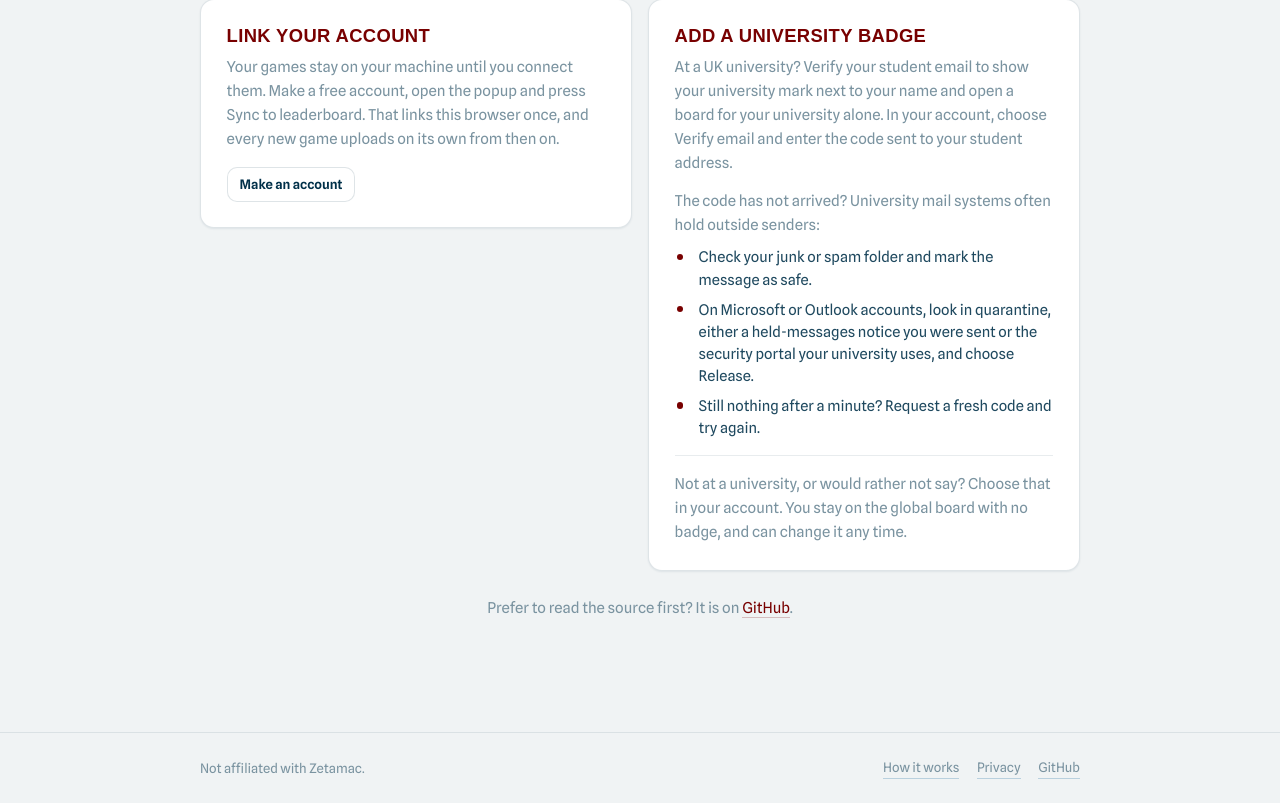
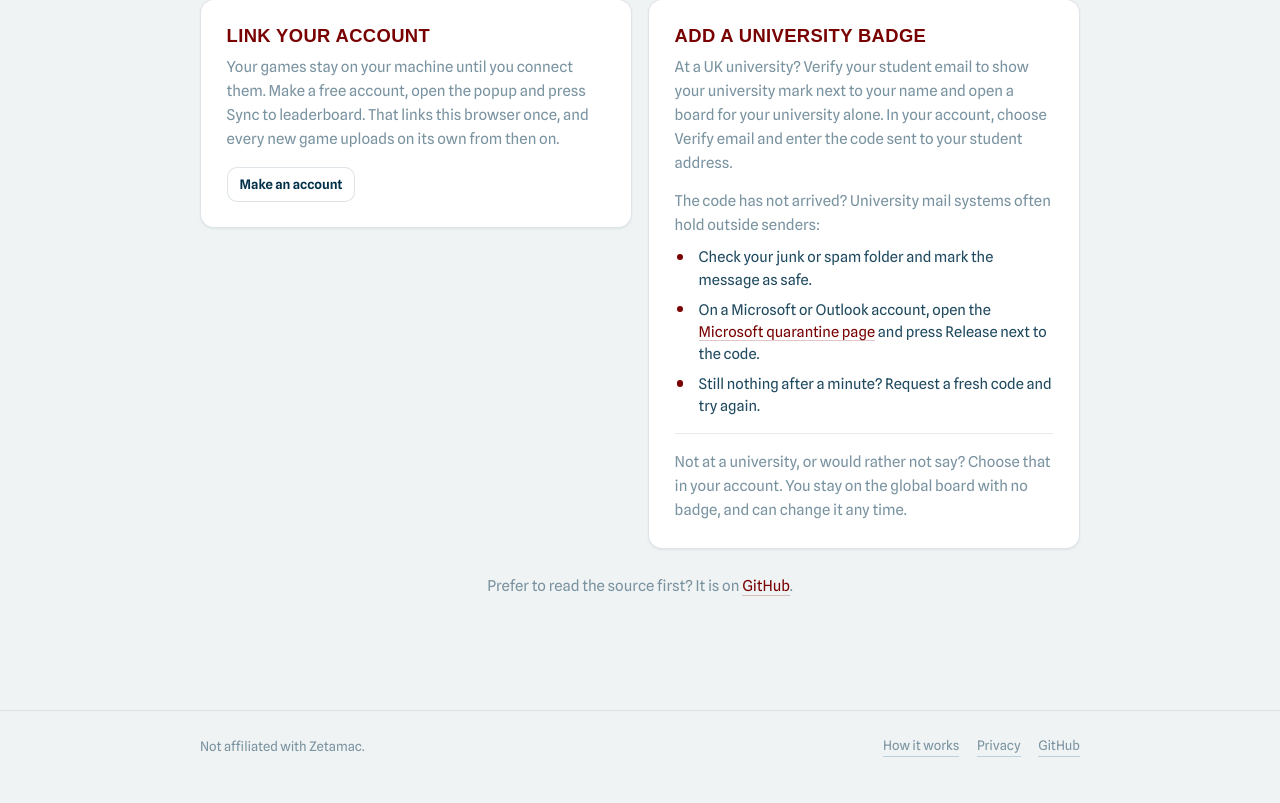
Before and after one commit to TahaKhanM/zetalog, a Next.js app in the folder apps/web/: page /how-it-works in a window 1280 px wide. Shown: the part 1663-2466 px from the top of the page. After the commit the page ends 2444 px from the top, so only its background shows below. Built offline with nearby package versions, Linux system fonts and the light colour scheme; no server answers; a web font is replaced by a local one.

Commit message:
feat(web): link straight to the Microsoft quarantine page
Give the badge step a direct link to security.microsoft.com/quarantine
so a held code is one click away, and drop the vaguer wording about
finding the portal.

```diff
--- a/apps/web/app/globals.css
+++ b/apps/web/app/globals.css
@@ -1842,6 +1842,11 @@ th.ltable__rank {
   background: var(--accent);
 }
 
+.hiw-checks a {
+  color: var(--accent);
+  border-bottom: 1px solid var(--accent-border);
+}
+
 .hiw-block__note {
   margin-top: 1rem;
   padding-top: 1rem;
--- a/apps/web/app/how-it-works/page.tsx
+++ b/apps/web/app/how-it-works/page.tsx
@@ -11,6 +11,7 @@ export const dynamic = 'force-static';
 
 const ZETAMAC_URL = 'https://arithmetic.zetamac.com';
 const GITHUB_URL = 'https://github.com/TahaKhanM/zetalog';
+const MS_QUARANTINE_URL = 'https://security.microsoft.com/quarantine';
 const EXTENSION_ZIP = '/zetalog-chrome-1.0.0.zip';
 const EXTENSION_VERSION = '1.0.0';
 
@@ -240,8 +241,11 @@ export default function HowItWorksPage(): React.JSX.Element {
             <ul className="hiw-checks">
               <li>Check your junk or spam folder and mark the message as safe.</li>
               <li>
-                On Microsoft or Outlook accounts, look in quarantine, either a held-messages notice
-                you were sent or the security portal your university uses, and choose Release.
+                On a Microsoft or Outlook account, open the{' '}
+                <a href={MS_QUARANTINE_URL} target="_blank" rel="noreferrer noopener">
+                  Microsoft quarantine page
+                </a>{' '}
+                and press Release next to the code.
               </li>
               <li>Still nothing after a minute? Request a fresh code and try again.</li>
             </ul>
```
